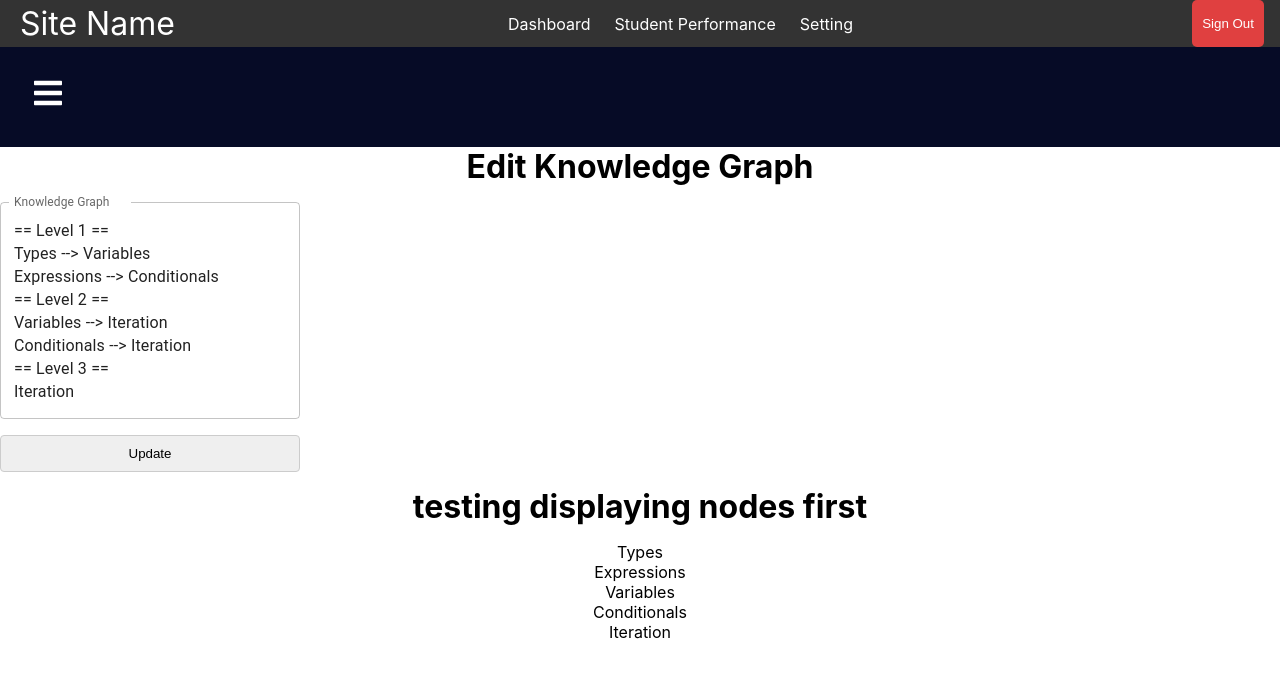
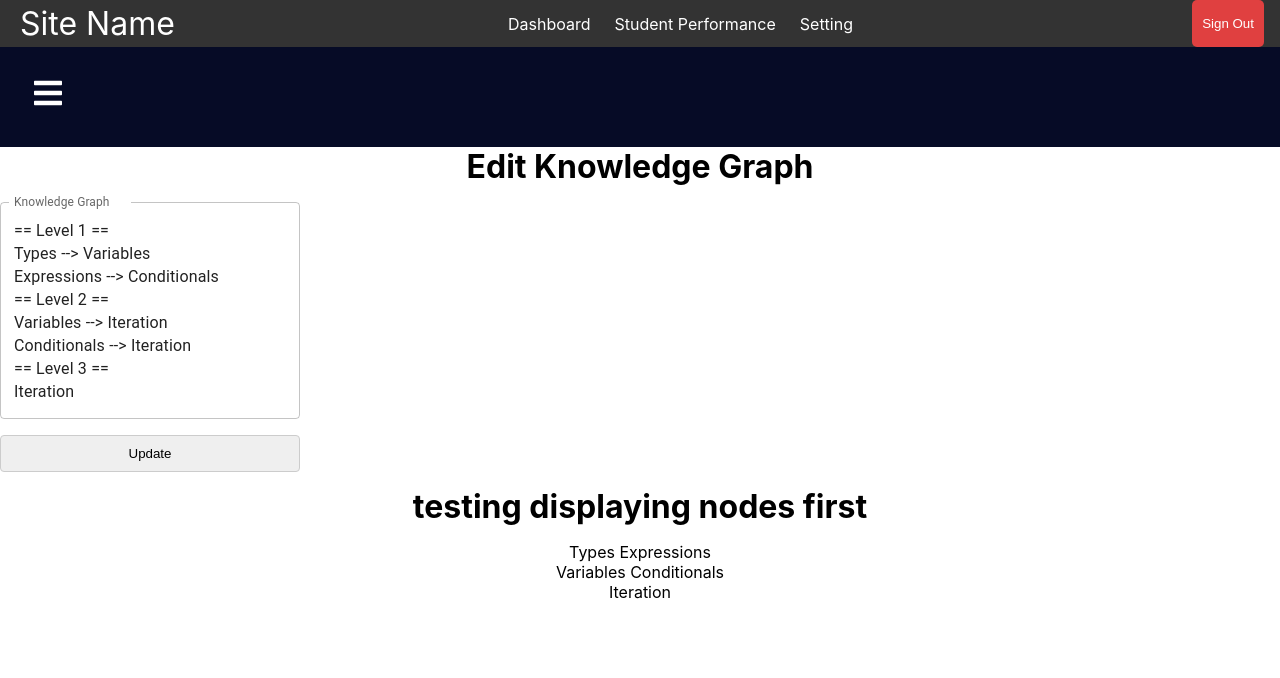
Before and after one commit to breeatoomey/instructor-app, a React (Create React App) app in the folder client/: page /editKnowledgeGraph in a window 1280 px wide. Shown: the top 678 px of the page. Built offline with nearby package versions, Linux system fonts and the light colour scheme.

Commit message:
finally got graph structure in order. just need to display edges between nodes and make it look pretty

```diff
--- a/client/src/Components/ClassPage/Pages/EditKnowledgeGraph.jsx
+++ b/client/src/Components/ClassPage/Pages/EditKnowledgeGraph.jsx
@@ -20,9 +20,13 @@ const EditKnowledgeGraph = () => {
             .trim()
             .split(' --> ')
             .filter(edge => edge !== ' ')
+          console.log('edge')
+          console.log(edge)
           nodesFromInput.add(edge[0])
+          if (edge[1] !== undefined) {
             nodesFromInput.add(edge[1])
             edgesFromInput.add(edge)
+          }
         }
       })
     return [nodesFromInput, edgesFromInput]
@@ -31,6 +35,8 @@ const EditKnowledgeGraph = () => {
   const submitForm = event => {
     event.preventDefault()
     const [nodesFromInput, edgesFromInput] = parseInput(input)
+    console.log(nodesFromInput)
+    console.log(edgesFromInput)
     setNodes(Array.from(nodesFromInput))
     setEdges(Array.from(edgesFromInput))
   }
@@ -66,26 +72,20 @@ const EditKnowledgeGraph = () => {
     }
   }, [nodes, edges])
 
-  const s = /==\s*Level\s*\d+\s*==/
+  const regex = /==\s*Level\s*\d+\s*==/
   const nodesAtEachLevel = input
-    .split(s)
+    .split(regex)
     .map(line => line.trim().split('\n'))
     .filter(arr => !arr.includes(''))
     .map(arr => arr.map(line => line.split(' --> ')))
-  // console.log(nodesAtEachLevel)
-
-  const test = nodesAtEachLevel.map(arr => {
+    .map(arr => {
       const [firstInnerArr, secondInnerArr] = arr
       const firstNode = firstInnerArr[0]
       const secondNode = secondInnerArr ? secondInnerArr[0] : null
       return [firstNode, secondNode]
-    // console.log('firstNode')
-    // console.log(firstNode)
-    // console.log('secondNode')
-    // console.log(secondNode)
     })
 
-  console.log(test)
+  console.log(nodesAtEachLevel)
   return (
     <div className="editKnowledgeGraph">
       <h1> Edit Knowledge Graph </h1>
@@ -101,9 +101,11 @@ const EditKnowledgeGraph = () => {
       </form>
       <div id="graph">
         <h1>testing displaying nodes first</h1>
-        <div>
-          {nodesAtEachLevel.map(arr => arr.map((line, index) => <div key={index}>{line[0]}</div>))}
+        {nodesAtEachLevel.map((nodes, index) => (
+          <div key={index}>
+            {nodes[0]} {nodes[1]}
           </div>
+        ))}
       </div>
     </div>
   )
```
Lines whose indentation alone changed are shown as unchanged.
